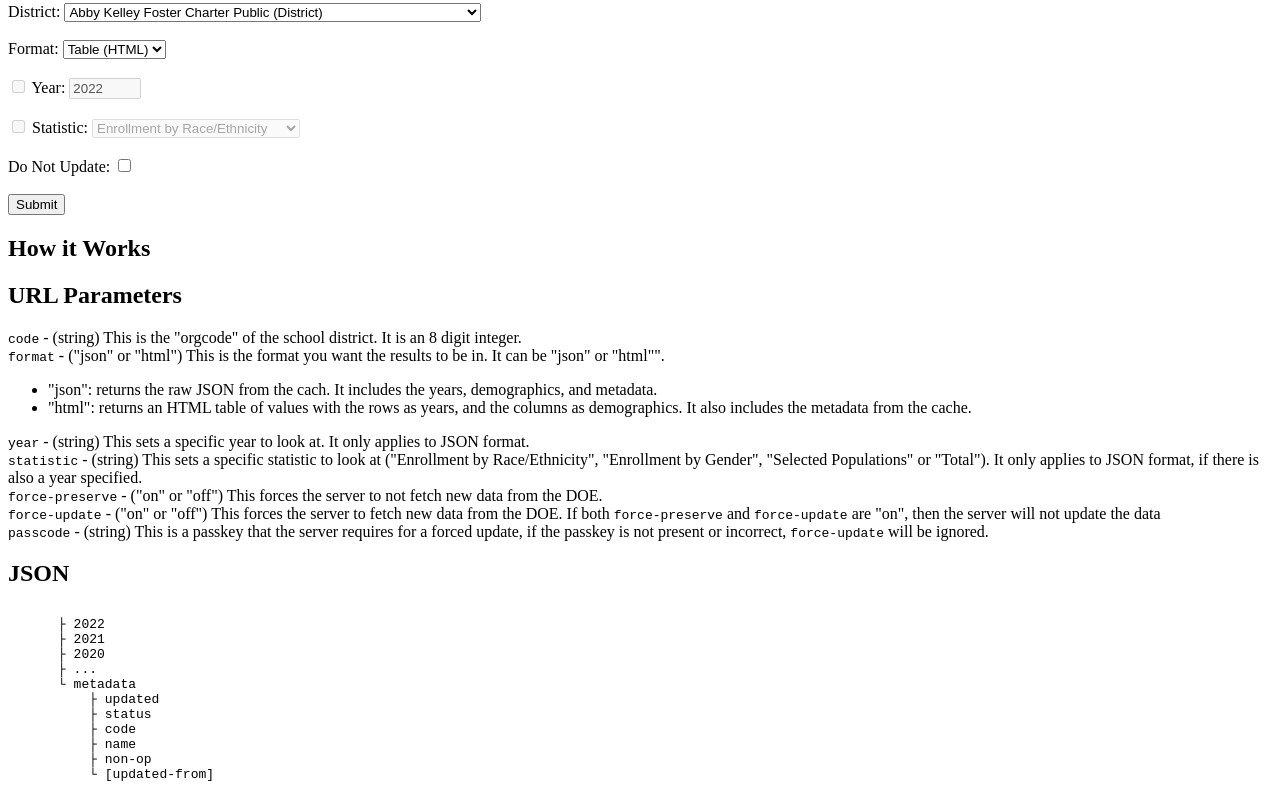
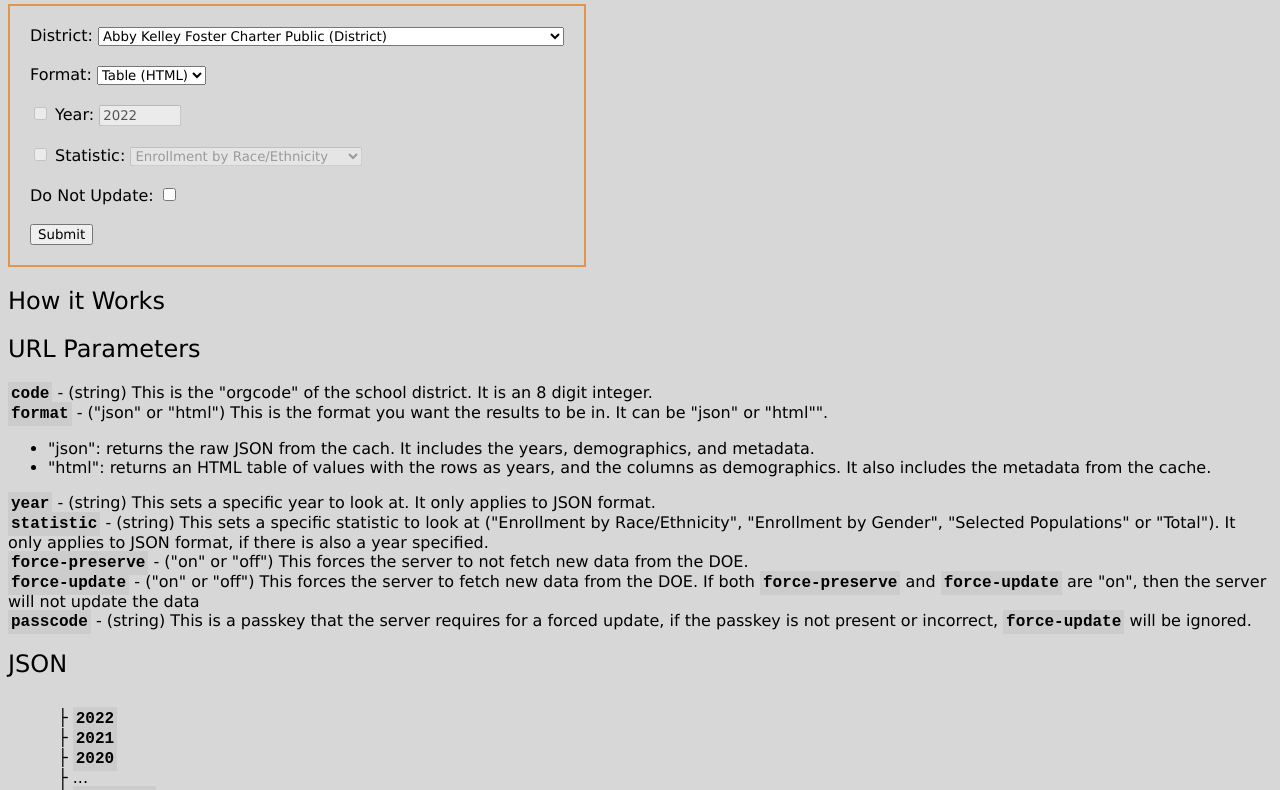
Before and after one commit to alextheperson/Civic-Action-Project, a website: page public/index.html in a window 1280 px wide. Shown: the part 64-854 px from the top of the page. Drawn offline with Linux system fonts and the light colour scheme.

Commit message:
updated styling

```diff
--- a/index.js
+++ b/index.js
@@ -30,7 +30,7 @@ router.get('/data/', (req, res) => {
         urlParams.get('force-preserve') == 'on'
       ) {
         data['metadata']['status'] =
-          urlParams.get('force-preserve') == 'on' ? 'forced-normal' : 'normal';
+          urlParams.get('force-preserve') == 'on' ? 'forced-cached' : 'cached';
         if (urlParams.get('format') == 'html') {
           res.send(util.toTable(data));
         } else if (urlParams.get('format') == 'json') {
--- a/public/style.css
+++ b/public/style.css
@@ -1,5 +1,16 @@
 * {
-	box-sizing: border-box
+  box-sizing: border-box;
+  --accent: #e3954b;
+  font-family: Verdana, Geneva, Tahoma, sans-serif;
+}
+
+body {
+  background-color: #d7d7d7;
+}
+
+input,
+select {
+  accent-color: var(--accent);
 }
 
 header {
@@ -7,50 +18,71 @@ header {
 }
 
 table {
-	min-width: 100%
+  min-width: 100%;
 }
 
 .grid {
-	column-gap: 50px;
+  display: flex;
+  justify-content: space-evenly;
 }
 
 table,
 tr,
 td,
 th {
-	border: 3px solid black;
+  border: 2px solid black;
   border-collapse: collapse;
-	background-color: #fff
+  background-color: #fff;
 }
 
 tr:nth-child(even) td {
-	background-color: #ddd
+  background-color: #ddd;
 }
 
 td,
 th {
   padding: 5px;
-	text-align: center
+  text-align: center;
 }
 
 .empty {
   font-size: 10px;
-	background-image:
-		linear-gradient(to bottom right,
+  background-image: linear-gradient(
+      to bottom right,
       transparent 0%,
       transparent calc(50% - 1px),
       var(--accent) 50%,
       transparent calc(50% + 1px),
-			transparent 100%),
-
-		linear-gradient(to top right,
+      transparent 100%
+    ),
+    linear-gradient(
+      to top right,
       transparent 0%,
       transparent calc(50% - 1px),
       var(--accent) 50%,
       transparent calc(50% + 1px),
-			transparent 100%);
+      transparent 100%
+    );
 }
 
 thead th {
-	background: var(--accent)
+  background: var(--accent);
 }
+
+#form {
+  border: 2px solid var(--accent);
+  width: fit-content;
+  padding: 20px;
+}
+
+code {
+  background: #ccc;
+  padding: 3px;
+  font-family: 'Courier New', Courier, monospace;
+  font-weight: bold;
+}
+
+h1,
+h2 {
+  font-weight: normal;
+}
```
Lines whose indentation alone changed are shown as unchanged.
